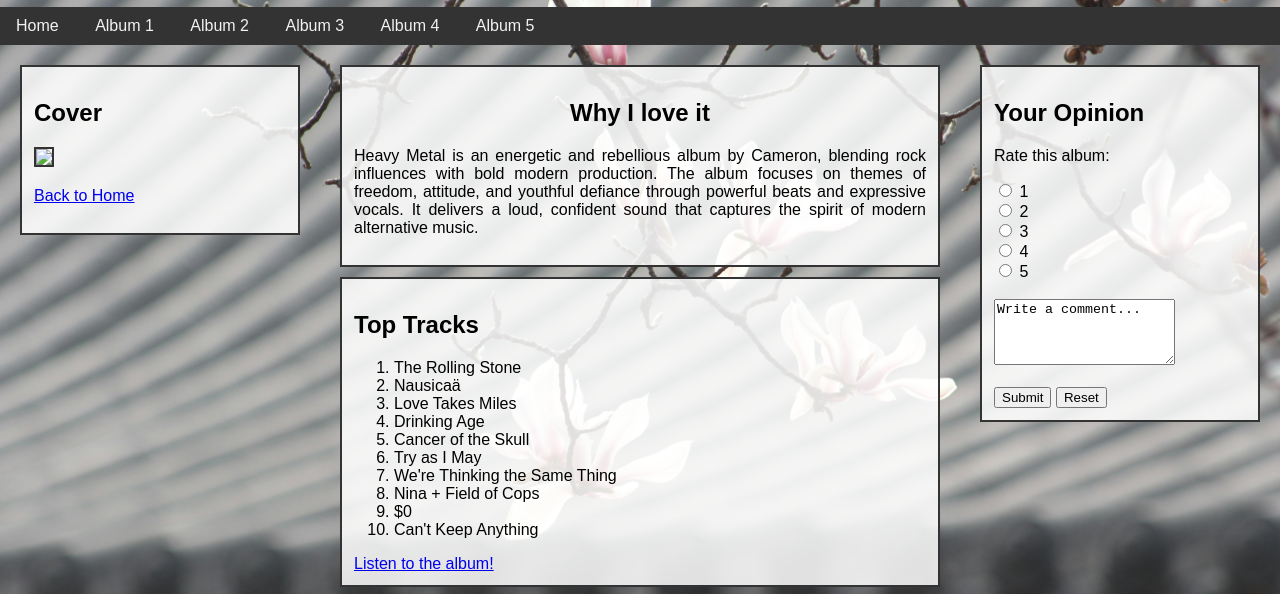
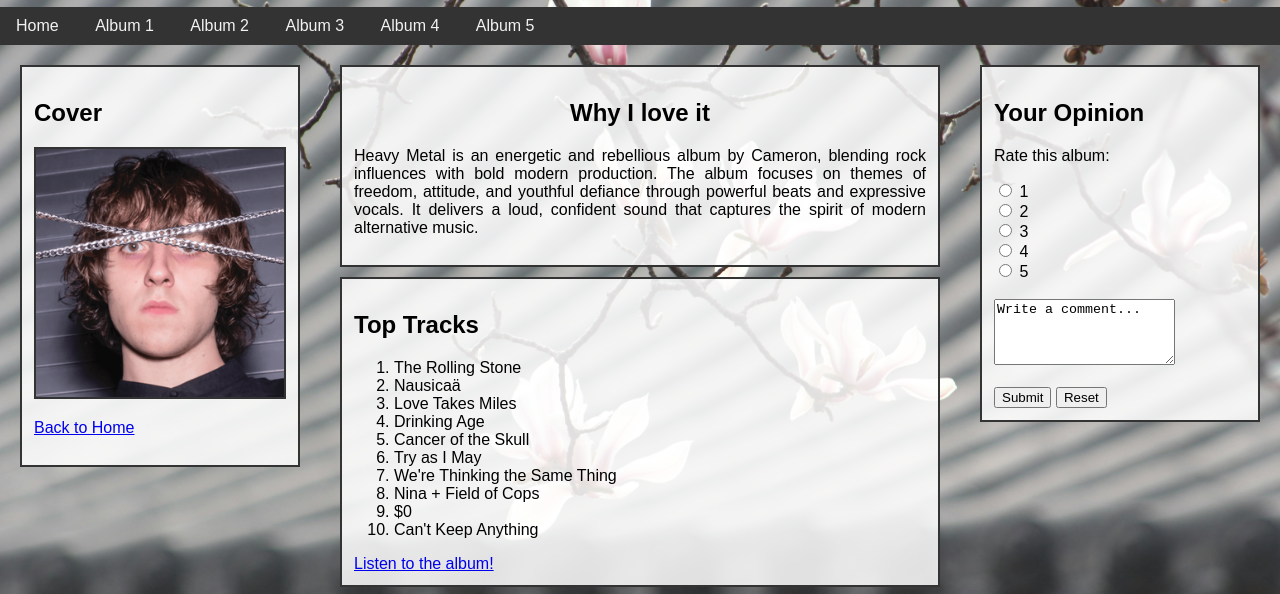
Before and after one commit to mziFornets/bs, a plain HTML site: page album4.html in a window 1280 px wide. Shown: the part 134-728 px from the top of the page. Drawn offline with Linux system fonts and the light colour scheme; files whose address does not match are found by name.

Commit message:
Update album4.html

```diff
--- a/album4.html
+++ b/album4.html
@@ -27,7 +27,7 @@
   <div class="column side">
     <div class="box">
       <h2>Cover</h2>
-      <img class="album-img" src="pics/hm.png">
+      <img class="album-img" src="hm.png">
       <p><a href="index.html">Back to Home</a></p>
     </div>
   </div>
```
